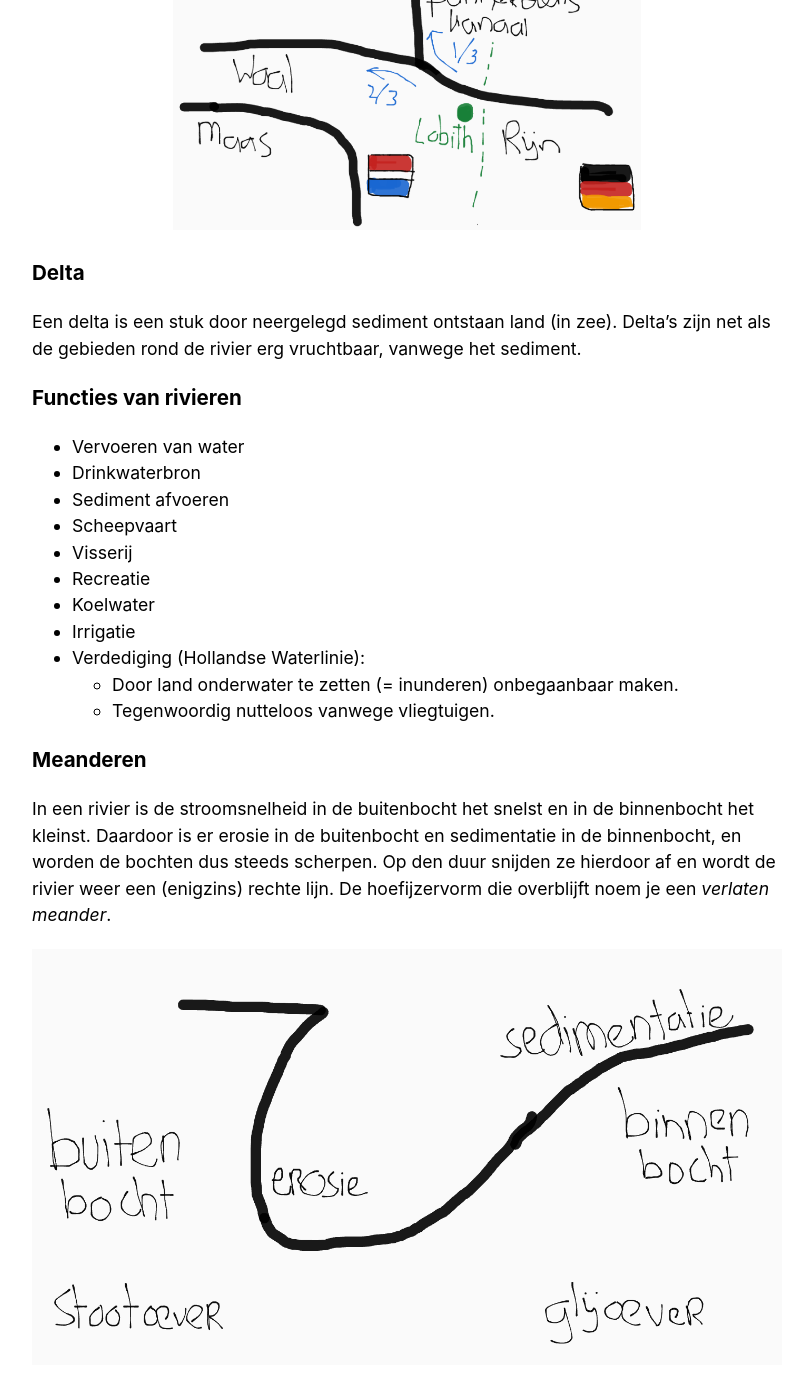
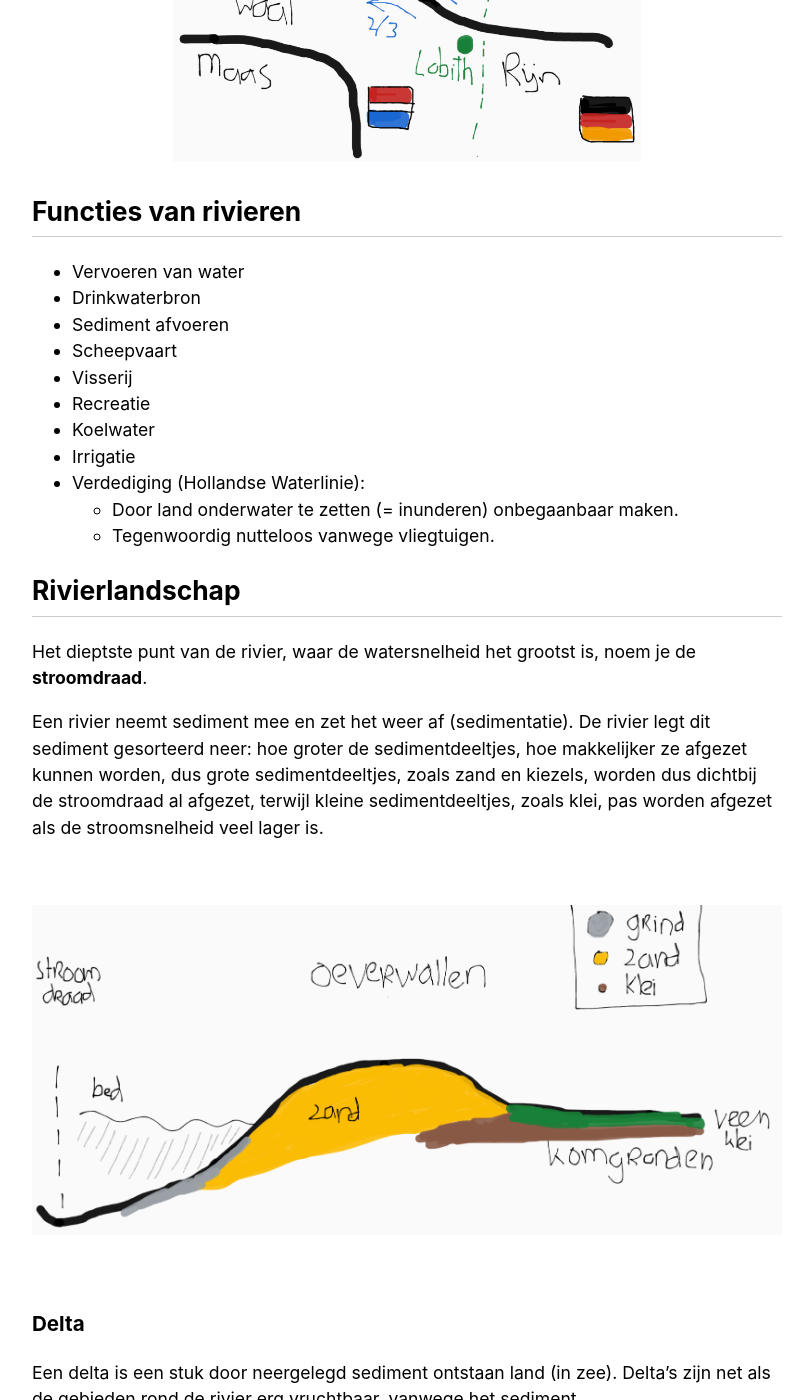
Before and after one commit to RobinBoers/school.geheimesite.nl, a Jekyll site: the page built from 5VWO/TW3/NLT.md, in a window 1280 px wide and 1400 px high, scrolled down 905 px. Shown: the whole window, without its empty margins (233-1039 px from the left). Built offline with Jekyll 4.4.1, drawn with Linux system fonts in a browser that asks for light colours; our own code applies the rules of GitHub Pages for plain Markdown files; some of the changed text lies outside the part shown.

Commit message:
Add stuff

```diff
--- a/5VWO/TW3/NLT.md
+++ b/5VWO/TW3/NLT.md
@@ -18,11 +16,7 @@ Hieronder zie je een schematische weergave van het rivierengebied met mijn fanta
 
 ![Een artiestieke impressie van het rivierengebied in Nederland](rivierengebied.png)
 
-### Delta
-
-Een delta is een stuk door neergelegd sediment ontstaan land (in zee). Delta's zijn net als de gebieden rond de rivier erg vruchtbaar, vanwege het sediment.
-
-### Functies van rivieren
+## Functies van rivieren
 
 - Vervoeren van water
 - Drinkwaterbron
@@ -35,6 +29,18 @@ Een delta is een stuk door neergelegd sediment ontstaan land (in zee). Delta's z
 - Verdediging (Hollandse Waterlinie):
   - Door land onderwater te zetten (= inunderen) onbegaanbaar maken.
   - Tegenwoordig nutteloos vanwege vliegtuigen.
+
+## Rivierlandschap
+
+Het dieptste punt van de rivier, waar de watersnelheid het grootst is, noem je de **stroomdraad**.
+
+Een rivier neemt sediment mee en zet het weer af (sedimentatie). De rivier legt dit sediment gesorteerd neer: hoe groter de sedimentdeeltjes, hoe makkelijker ze afgezet kunnen worden, dus grote sedimentdeeltjes, zoals zand en kiezels, worden dus dichtbij de stroomdraad al afgezet, terwijl kleine sedimentdeeltjes, zoals klei, pas worden afgezet als de stroomsnelheid veel lager is.
+
+![Sedimentafzetting in een rivier vormt oeverwallen en komgronden](dwarsdoorsnede-rivier.png)
+
+### Delta
+
+Een delta is een stuk door neergelegd sediment ontstaan land (in zee). Delta's zijn net als de gebieden rond de rivier erg vruchtbaar, vanwege het sediment.
 
 ### Meanderen
 
@@ -72,7 +78,7 @@ In andere landen worden stuwmeren gebruikt voor hydroelectriciteit, maar in Nede
 - Stuwmeren houden sediment tegen waardoor er minder deltaopbouw is.
 - Stuwmeren hopen water op waardoor er stroomafwaarts minder water beschikbaar is (als stroomafwaarts in een ander land is, kan dit voor geopolitieke conflicten zorgen--wateroorlog).
 
-### Hydrologische kringloop
+## Hydrologische kringloop
 
 In de hydrologische kringloop vinden er steeds faseovergangen plaats tussen de _aggregatietoestanden_ van water:
 
```
Also changed, not shown: other parts of 5VWO/TW3/NLT.md (+1 -3 lines), 5VWO/TW3/dwarsdoorsnede-rivier.png (added).
